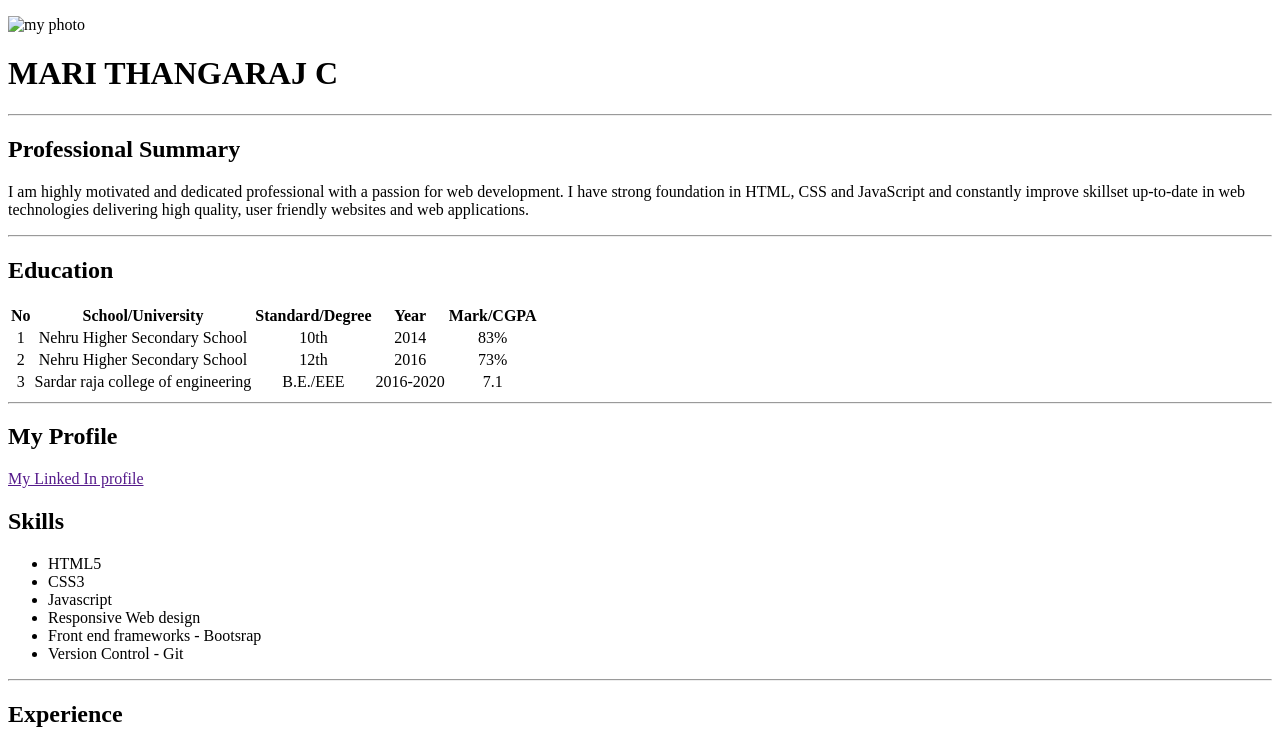
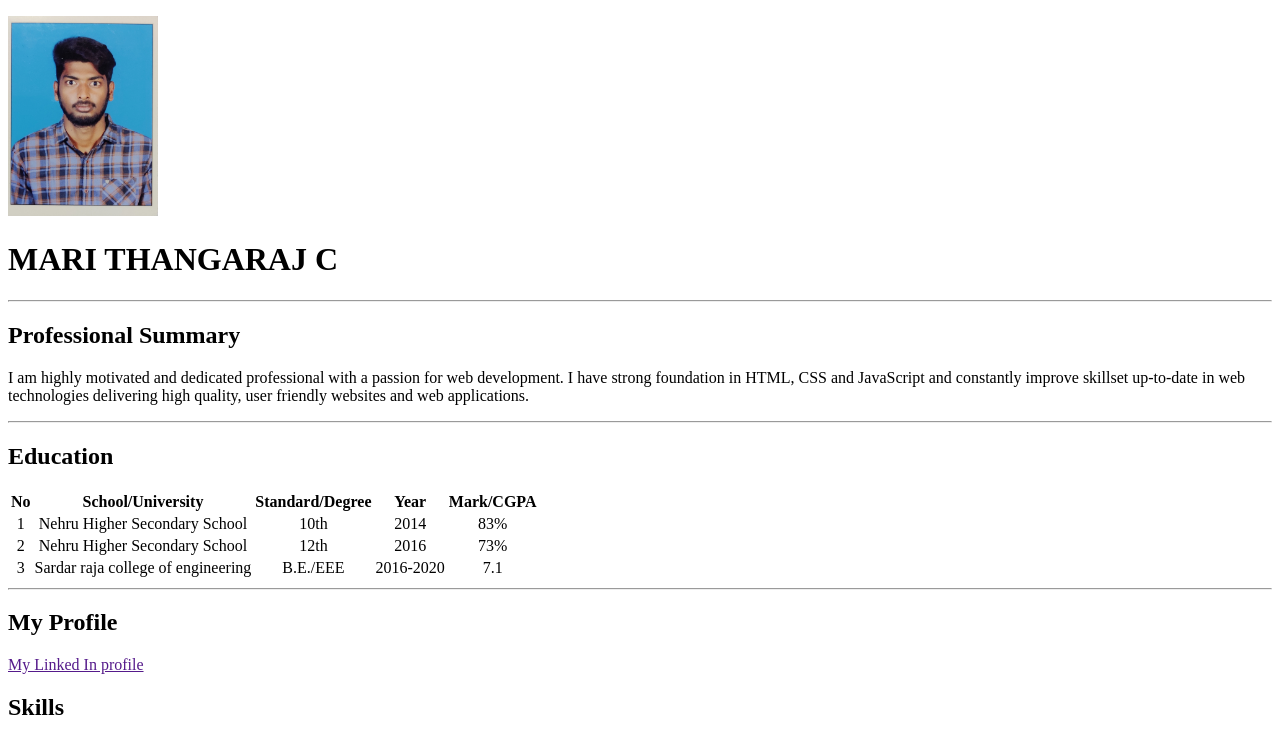
Before and after one commit to MariThangaraj/Mari-Resume.github.io, a plain HTML site: page index.html in a window 1280 px wide. Shown: the top 738 px of the page. Drawn offline with Linux system fonts and the light colour scheme.

Commit message:
Update index.html

```diff
--- a/index.html
+++ b/index.html
@@ -4,7 +4,7 @@
 	<title>Example Website</title>
 </head>
 <body>
-	<p><img src="mari.jpg" alt="my photo" width="150px" height="200px"></p>
+	<p><img src="HTML/mari.jpg" alt="my photo" width="150px" height="200px"></p>
 	<h1>MARI THANGARAJ C</h1>
 	<hr>
 	<h2>Professional Summary</h2>
```
